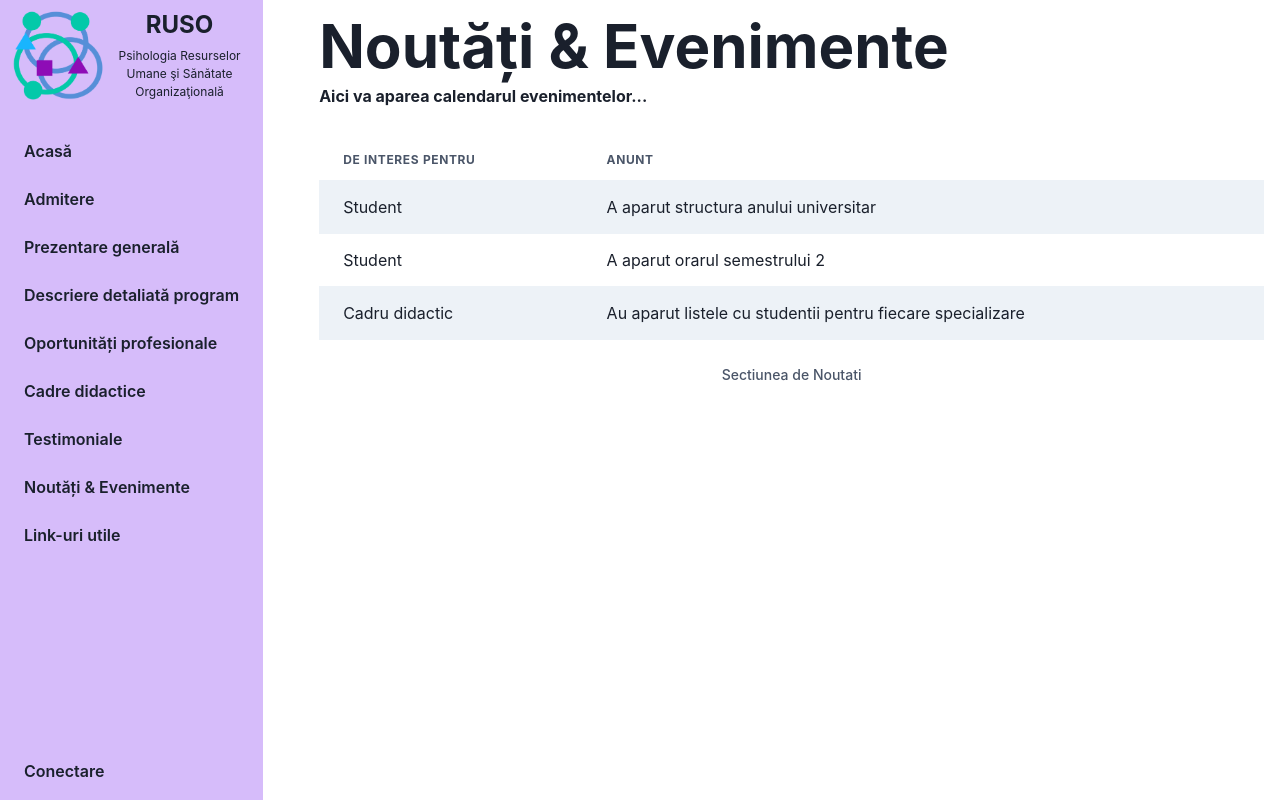
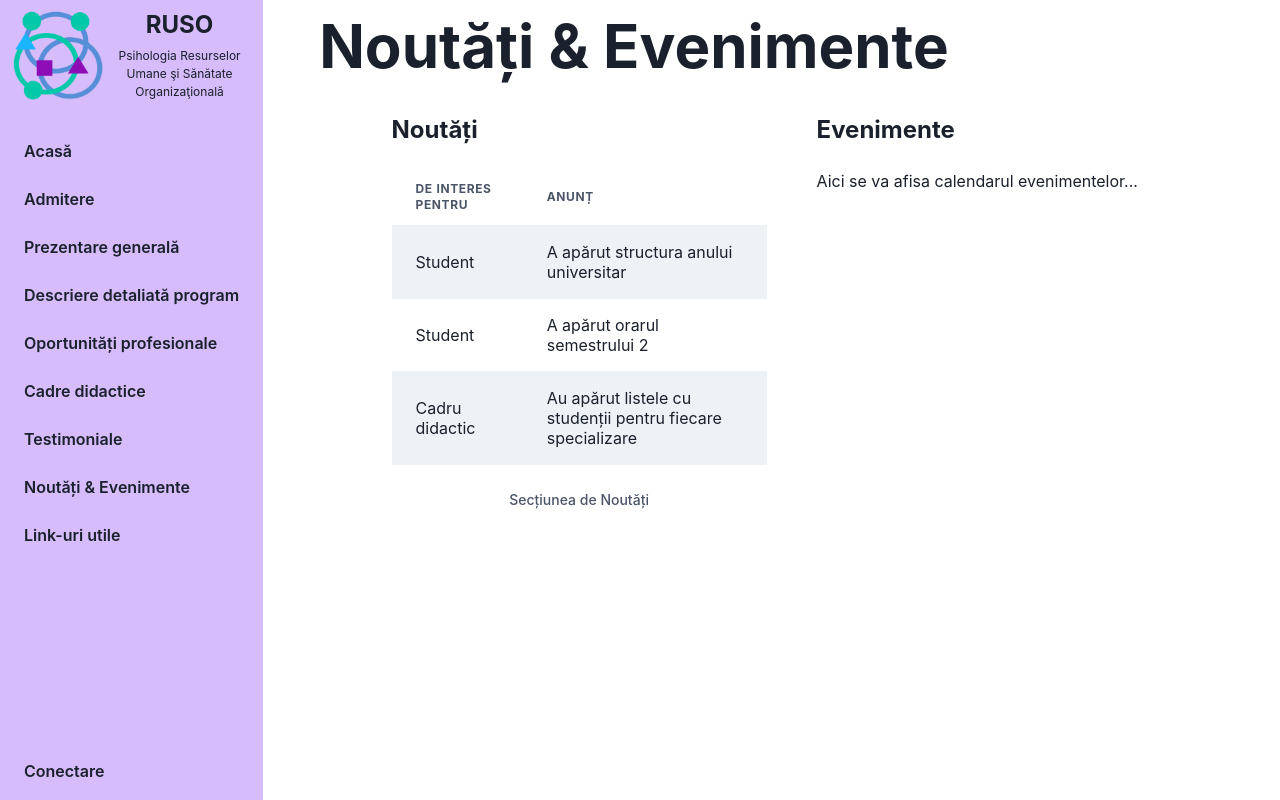
Before and after one commit to Radutiu-Horatiu/ioc-russo, a React (Create React App) app: page /events in a window 1280 px wide. Built offline with nearby package versions, Linux system fonts and the light colour scheme.

Commit message:
informatii-in 2 col egale pag cu noutati si events

```diff
--- a/src/screens/Evenimente/EventsScreen.jsx
+++ b/src/screens/Evenimente/EventsScreen.jsx
@@ -8,39 +8,57 @@ import {
     Th,
     Td,
     TableCaption,
+    Text,
+    Flex,
+    Heading
 } from '@chakra-ui/react'
 
 export default function EventsScreen() {
     return (
         <ScreenTemplate
             title={"Noutăți & Evenimente"}
-            mainText={"Aici va aparea calendarul evenimentelor..."}
+            mainText={""}
             sections={[
                 {
                     component: (
+                        <Flex alignItems={"center"} justifyContent={"center"}>
+                            <Flex flexDir="row" w="100vh">
+                                <Flex flexDir="column" w="60vh" marginRight="50">
+                                    <Heading fontSize={"24"}>Noutăți</Heading>
+                                    <br />
                                     <Table variant='striped'>
-                            <TableCaption>Sectiunea de Noutati</TableCaption>
+                                        <TableCaption>Secțiunea de Noutăți</TableCaption>
                                         <Thead>
                                             <Tr>
                                                 <Th>De interes pentru</Th>
-                                    <Th>Anunt</Th>
+                                                <Th>Anunț</Th>
                                             </Tr>
                                         </Thead>
                                         <Tbody>
                                             <Tr>
                                                 <Td>Student</Td>
-                                    <Td>A aparut structura anului universitar</Td>
+                                                <Td>A apărut structura anului universitar</Td>
                                             </Tr>
                                             <Tr>
                                                 <Td>Student</Td>
-                                    <Td>A aparut orarul semestrului 2</Td>
+                                                <Td>A apărut orarul semestrului 2</Td>
                                             </Tr>
                                             <Tr>
                                                 <Td>Cadru didactic</Td>
-                                    <Td>Au aparut listele cu studentii pentru fiecare specializare</Td>
+                                                <Td>Au apărut listele cu studenții pentru fiecare specializare</Td>
                                             </Tr>
                                         </Tbody>
                                     </Table>
+                                </Flex>
+                                <Flex flexDir="column" w="60vh">
+                                    <Heading fontSize={"24"}>Evenimente</Heading>
+                                    <br />
+                                    <Text>Aici se va afisa calendarul evenimentelor...</Text>
+                                </Flex>
+                            </Flex>
+                        </Flex>
+
+
                     )
                 },
             ]}
```
Lines whose indentation alone changed are shown as unchanged.
